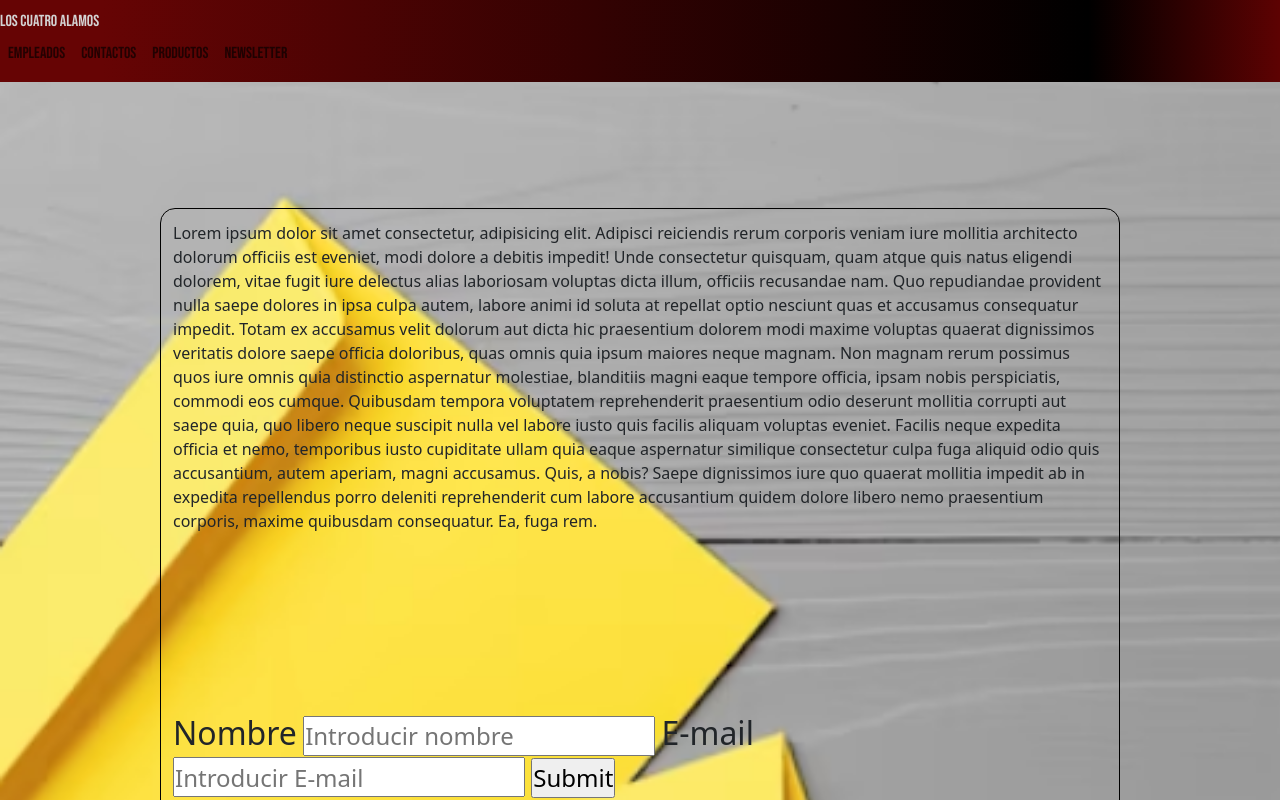
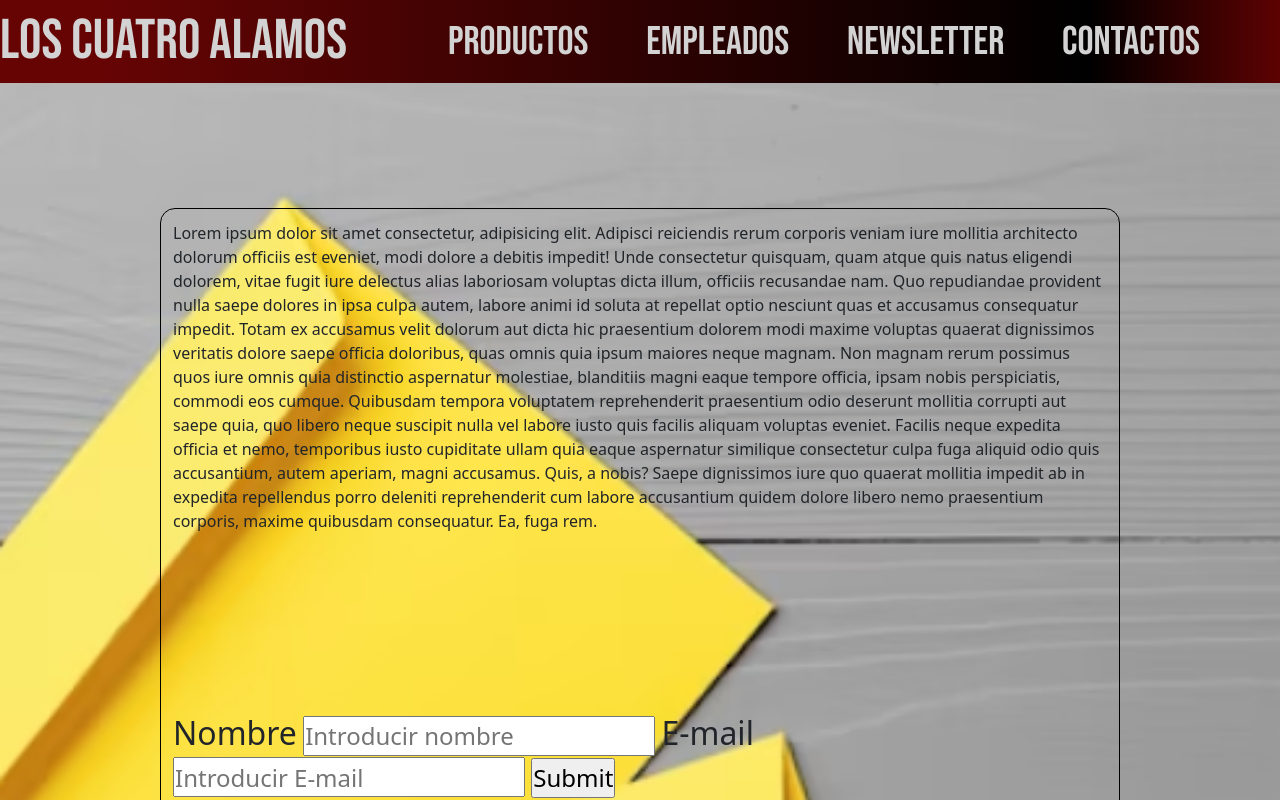
Before and after one commit to LianIvanSinchez09/Preentrega-LianIvanSinchez, a plain HTML site: page pages/newsletter.html in a window 1280 px wide. Drawn offline with nearby package versions, Linux system fonts and the light colour scheme.

Commit message:
agregadas las rutas correctas al nav

```diff
--- a/pages/newsletter.html
+++ b/pages/newsletter.html
@@ -16,27 +16,17 @@
 <body>
     <header>
         <nav class="navbar navbar-expand-lg navbar-light bg-light">
-            <div class="nav-grid-btn">
-                <a class="brand-link" href="#">Los Cuatro Alamos</a>
-                <button class="navbar-toggler ms-auto border-black" type="button" data-bs-toggle="collapse" data-bs-target="#navbarSupportedContent" aria-controls="navbarSupportedContent" aria-expanded="false" aria-label="Toggle navigation">
-                    <i class="fa-solid fa-bars fa-fade fa-2x1" style="color: #ffffff;"></i>
-                </button>
-                <div class="collapse navbar-collapse" id="navbarSupportedContent">
-                    <ul class="navbar-nav mr-auto nav-center-btn main-nav-btn">
-                        <li class="nav-item active col">
-                            <a class="nav-link" href="#">Empleados <span class="sr-only">(current)</span></a>
-                        </li>
-                        <li class="nav-item col">
-                            <a class="nav-link" href="#">Contactos</a>
-                        </li>
-                        <li class="nav-item active col">
-                            <a class="nav-link" href="#">Productos <span class="sr-only">(current)</span></a>
-                        </li>
-                        <li class="nav-item col">
-                            <a class="nav-link" href="#">Newsletter</a>
-                        </li>
-                    </ul>
-                </div>
+            <a class="brand-link display-4" href="#">Los Cuatro Alamos</a>
+            <button class="navbar-toggler" type="button" data-bs-toggle="collapse" data-bs-target="#navbarNavAltMarkup" aria-controls="navbarNavAltMarkup" aria-expanded="false" aria-label="Toggle navigation">
+            <span class="navbar-toggler-icon"></span>
+            </button>
+            <div class="collapse navbar-collapse" id="navbarNavAltMarkup">
+                <ul class="navbar-nav navbar-links">
+                    <li><a class="nav-item link-nav display-6" href="../pages/productos.html">Productos</a></li>
+                    <li><a class="nav-item link-nav display-6" href="../pages/empleados.html">Empleados</a></li>
+                    <li><a class="nav-item link-nav display-6" href="../pages/newsletter.html">Newsletter</a></li>
+                    <li><a class="nav-item link-nav display-6" href="../pages/contacto.html">Contactos</a></li>
+                </ul>
             </div>
         </nav>
     </header>
```
Also changed, not shown: index.html (+6 -6 lines), pages/empleados.html (+6 -6 lines), pages/productos.html (+11 -21 lines).
